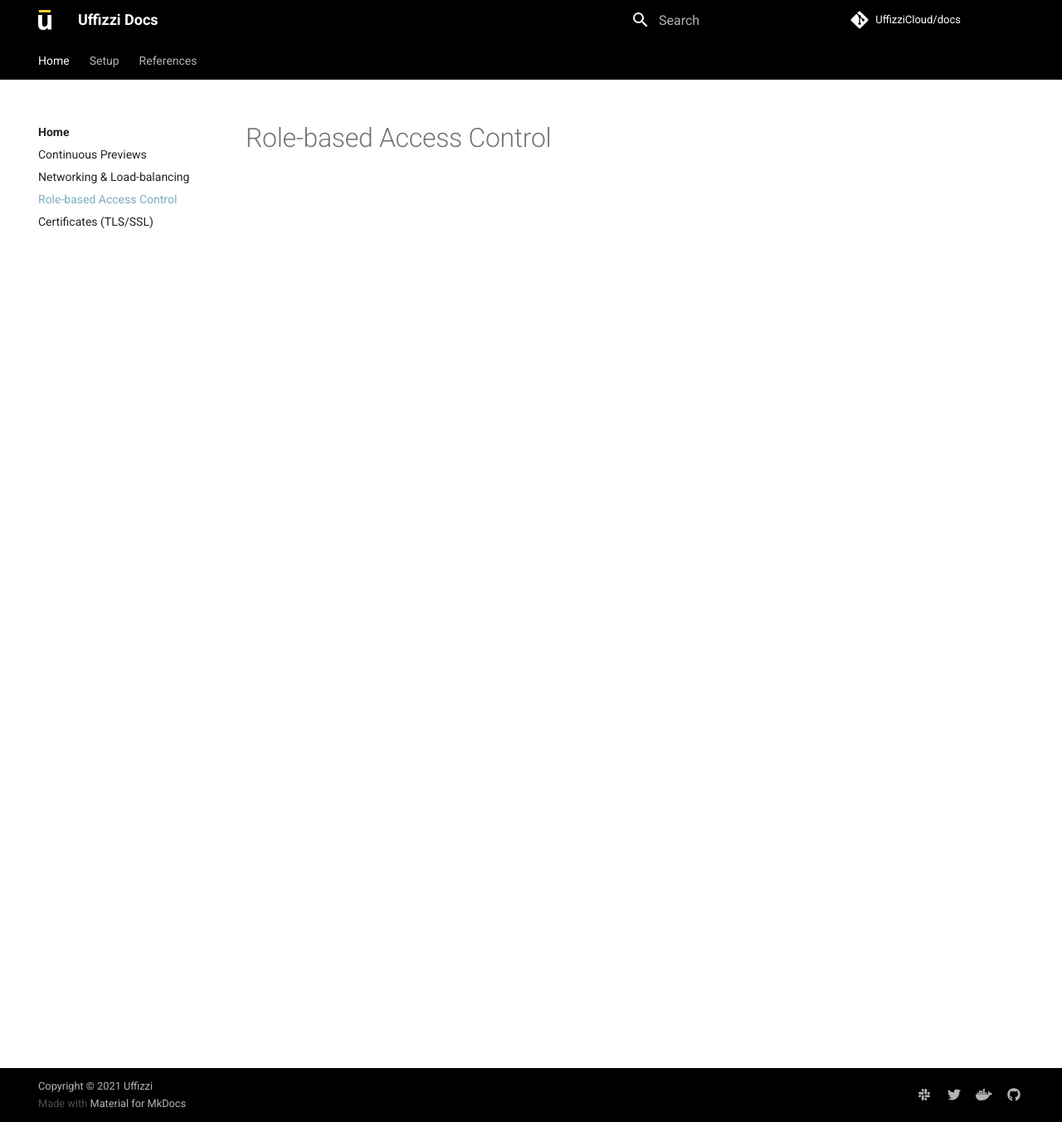
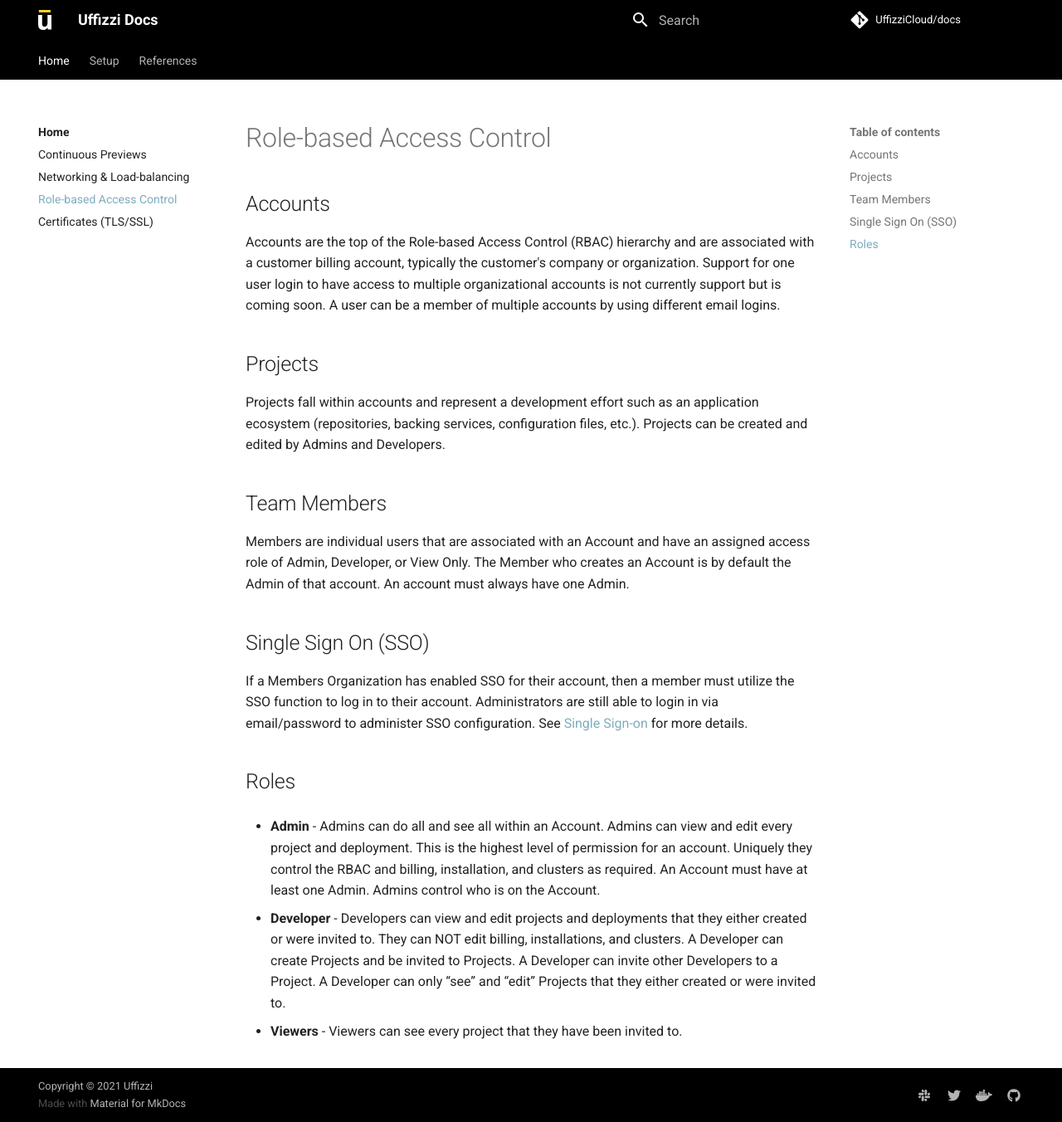
Before and after one commit to UffizziCloud/docs, an MkDocs documentation site: the page built from docs/rbac.md, in a window 1280 px wide and 1352 px high. Shown: the whole window at 83% size. Built offline with MkDocs 1.6.1 and Material for MkDocs 9.7.7, drawn with Linux system fonts in a browser that asks for light colours; comment, search, counter and statistics services are not loaded.

Commit message:
Added role details

```diff
--- a/docs/rbac.md
+++ b/docs/rbac.md
@@ -1 +1,25 @@
 # Role-based Access Control
+
+## Accounts
+
+Accounts are the top of the Role-based Access Control (RBAC) hierarchy and are associated with a customer billing account, typically the customer's company or organization. Support for one user login to have access to multiple organizational accounts is not currently support but is coming soon.  A user can be a member of multiple accounts by using different email logins.
+
+## Projects
+
+Projects fall within accounts and represent a development effort such as an application ecosystem (repositories, backing services, configuration files, etc.). Projects can be created and edited by Admins and Developers.
+
+## Team Members
+
+Members are individual users that are associated with an Account and have an assigned access role of Admin, Developer, or View Only.  The Member who creates an Account is by default the Admin of that account.  An account must always have one Admin.
+
+## Single Sign On (SSO)
+
+If a Members Organization has enabled SSO for their account, then a member must utilize the SSO function to log in to their account. Administrators are still able to login in via email/password to administer SSO configuration. See [Single Sign-on](setup/single-sign-on.md) for more details.
+
+## Roles
+
+* **Admin** - Admins can do all and see all within an Account.  Admins can view and edit every project and deployment.  This is the highest level of permission for an account.  Uniquely they control the RBAC and billing, installation, and clusters as required.  An Account must have at least one Admin.  Admins control who is on the Account.
+
+* **Developer** - Developers can view and edit projects and deployments that they either created or were invited to.  They can NOT edit billing, installations, and clusters.  A Developer can create Projects and be invited to Projects.  A Developer can invite other Developers to a Project.  A Developer can only “see” and “edit” Projects that they either created or were invited to.
+
+* **Viewers** - Viewers can see every project that they have been invited to.
```
